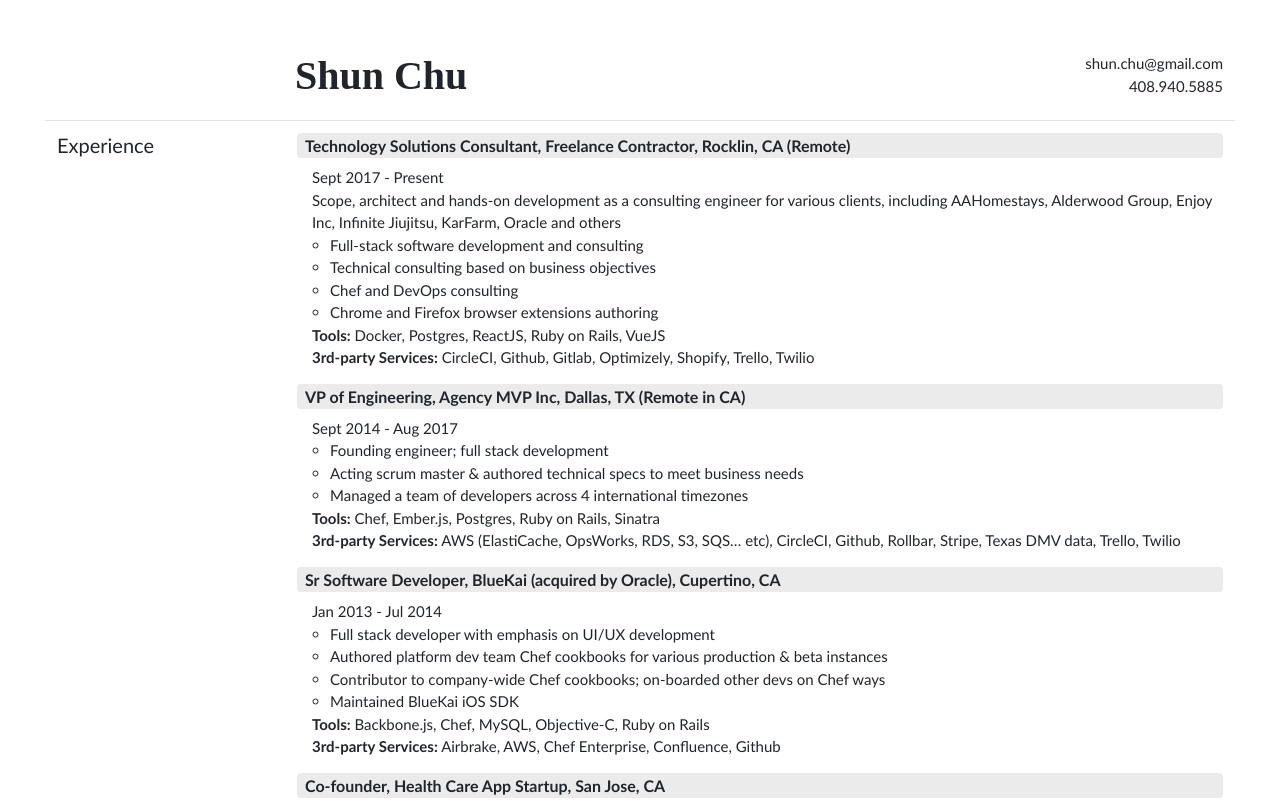
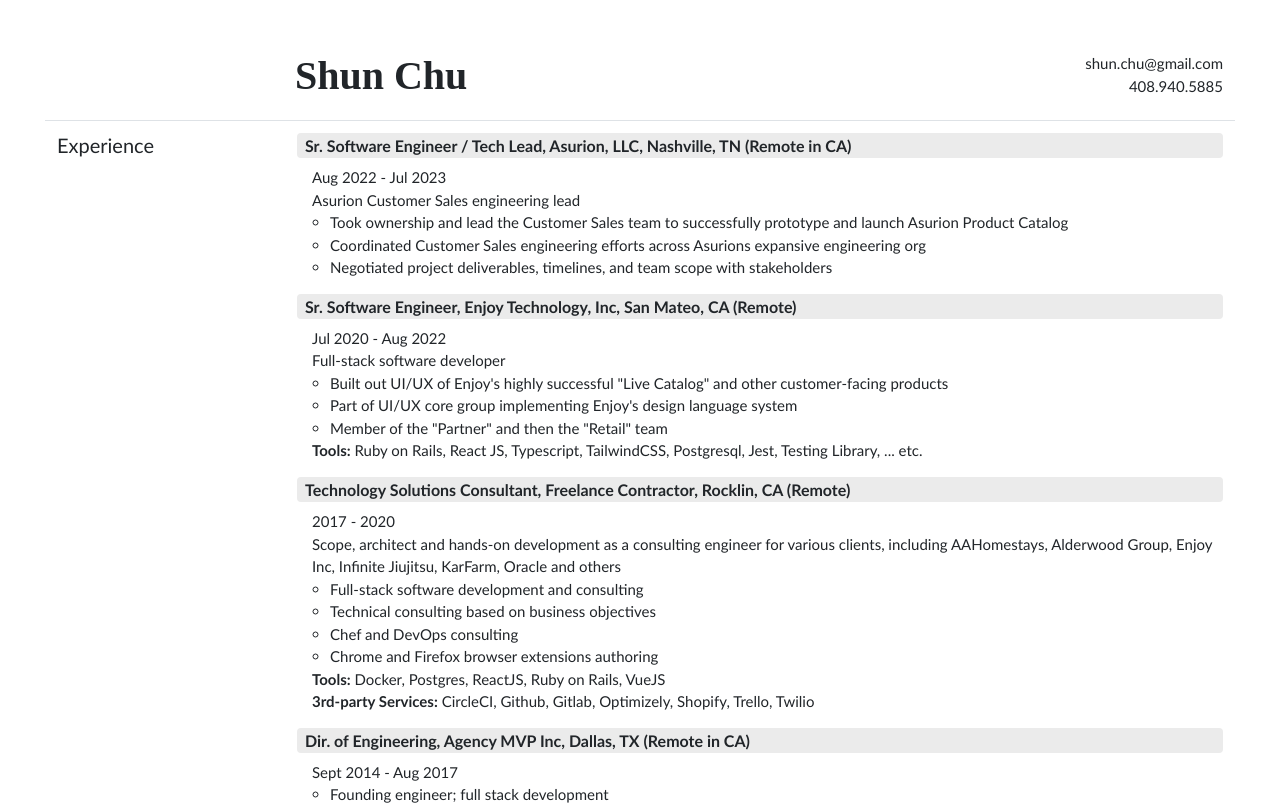
Before and after one commit to shunchu/vue-resume-template, a Vue app: page / in a window 1280 px wide. Shown: the top 805 px of the page. Built offline with nearby package versions, Linux system fonts and the light colour scheme.

Commit message:
update resume content

```diff
--- a/src/resume_data.js
+++ b/src/resume_data.js
@@ -7,17 +7,46 @@
     },
     experiences: [
       {
+        company: 'Asurion, LLC',
+        title: 'Sr. Software Engineer / Tech Lead',
+        location: 'Nashville, TN (Remote in CA)',
+        date: 'Aug 2022 - Jul 2023',
+        desc: {
+          info: 'Asurion Customer Sales engineering lead',
+          resp: [
+            'Took ownership and lead the Customer Sales team to successfully prototype and launch Asurion Product Catalog',
+            'Coordinated Customer Sales engineering efforts across Asurion\s expansive engineering org',
+            'Negotiated project deliverables, timelines, and team scope with stakeholders',
+          ],
+        }
+      },
+      {
+        company: 'Enjoy Technology, Inc',
+        title: 'Sr. Software Engineer',
+        location: 'San Mateo, CA (Remote)',
+        date: 'Jul 2020 - Aug 2022',
+        desc: {
+          info: 'Full-stack software developer',
+          resp: [
+            'Built out UI/UX of Enjoy\'s highly successful "Live Catalog" and other customer-facing products',
+            'Part of UI/UX core group implementing Enjoy\'s design language system',
+            'Member of the "Partner" and then the "Retail" team',
+          ],
+          tools: 'Ruby on Rails, React JS, Typescript, TailwindCSS, Postgresql, Jest, Testing Library, ... etc.',
+        }
+      },
+      {
         company: 'Freelance Contractor',
         title: 'Technology Solutions Consultant',
         location: 'Rocklin, CA (Remote)',
-        date: 'Sept 2017 - Present',
+        date: '2017 - 2020',
         desc: {
           info: 'Scope, architect and hands-on development as a consulting engineer for various clients, including AAHomestays, Alderwood Group, Enjoy Inc, Infinite Jiujitsu, KarFarm, Oracle and others',
           resp: [
             'Full-stack software development and consulting',
             'Technical consulting based on business objectives',
             'Chef and DevOps consulting',
-            'Chrome and Firefox browser extensions authoring'
+            'Chrome and Firefox browser extensions authoring',
           ],
           tools: 'Docker, Postgres, ReactJS, Ruby on Rails, VueJS',
           services: 'CircleCI, Github, Gitlab, Optimizely, Shopify, Trello, Twilio'
@@ -25,7 +54,7 @@
       },
       {
         company: 'Agency MVP Inc',
-        title: 'VP of Engineering',
+        title: 'Dir. of Engineering',
         location: 'Dallas, TX (Remote in CA)',
         date: 'Sept 2014 - Aug 2017',
         desc: {
@@ -33,7 +62,7 @@
           resp: [
             'Founding engineer; full stack development',
             'Acting scrum master & authored technical specs to meet business needs',
-            'Managed a team of developers across 4 international timezones'
+            'Managed a team of developers across 4 international timezones',
           ],
           tools: 'Chef, Ember.js, Postgres, Ruby on Rails, Sinatra',
           services: 'AWS (ElastiCache, OpsWorks, RDS, S3, SQS… etc), CircleCI, Github, Rollbar, Stripe, Texas DMV data, Trello, Twilio'
@@ -41,7 +70,7 @@
       },
       {
         company: 'BlueKai (acquired by Oracle)',
-        title: 'Sr Software Developer',
+        title: 'Sr. Software Developer',
         location: 'Cupertino, CA',
         date: 'Jan 2013 - Jul 2014',
         desc: {
@@ -50,7 +79,7 @@
             'Full stack developer with emphasis on UI/UX development',
             'Authored platform dev team Chef cookbooks for various production & beta instances',
             'Contributor to company-wide Chef cookbooks; on-boarded other devs on Chef ways',
-            'Maintained BlueKai iOS SDK'
+            'Maintained BlueKai iOS SDK',
           ],
           tools: 'Backbone.js, Chef, MySQL, Objective-C, Ruby on Rails',
           services: 'Airbrake, AWS, Chef Enterprise, Confluence, Github'
@@ -65,7 +94,7 @@
           info: 'Use iPhone camera to detect and measure blood pressure; accepted into Stanford Motwani Labs mentorship program',
           resp: [
             'Full stack and iOS development',
-            'User-informed research & business development'
+            'User-informed research & business development',
           ],
           tools: 'Objective-C (iOS client), Postgres, Ruby on Rails (services)',
           services: 'AWS EC2, Github, SendGrid, Trello'
@@ -80,7 +109,7 @@
           info: 'YC-funded SaaS specialized in SEO optimization recommendations',
           resp: [
             'Full stack RoR developer with emphasis on UI/UX',
-            'Revamped user dashboard with interactive metrics'
+            'Revamped user dashboard with interactive metrics',
           ],
           tools: 'handlebars.js, highcharts.js, i18n.js, Javascript, Postgres, Ruby on Rails, Wordpress',
           services: 'AWS, Github, Stripe'
@@ -96,7 +125,7 @@
           resp: [
             'UI platform engineering lead',
             'Devised a payment prototype that bypassed costly PCI certification',
-            'Lead efforts on CDN deployment for Wordpress, Flash and other front-end assets'
+            'Lead efforts on CDN deployment for Wordpress, Flash and other front-end assets',
           ],
           tools: 'Flash/AS3, Javascript, LAMP stack, Perforce, Wordpress, TestTrack',
           services: 'AWS S3/Cloudfront'
@@ -104,14 +133,14 @@
       },
       {
         company: 'Smarty Card (Gazillion Entertainment)',
-        title: 'Sr Software Engineer',
+        title: 'Sr. Software Engineer',
         location: 'San Mateo, CA',
         date: 'May 2008 - Oct 2009',
         desc: {
           info: 'Web-based education supplement for "tweens", winner of People\'s Choice Award at DEMO \'09 and NAPPA Gold Winner 2009',
           resp: [
             'Lead developer for marketing, payment and on-boarding flows',
-            'Key contributor to paid content in Flash/AS3'
+            'Key contributor to paid content in Flash/AS3',
           ],
           tools: 'Flash/AS3, Javascript, JSP, Perforce, TestTrack',
           services: ''
@@ -126,7 +155,7 @@
           info: 'Full stack contract web developer',
           resp: [
             'Meet and spec projects with clients',
-            'End-to-end full service web development'
+            'End-to-end full service web development',
           ],
           tools: 'Flash/AS3, Javascript, LAMP stack, webDAV, Wordpress',
           services: ''
```
